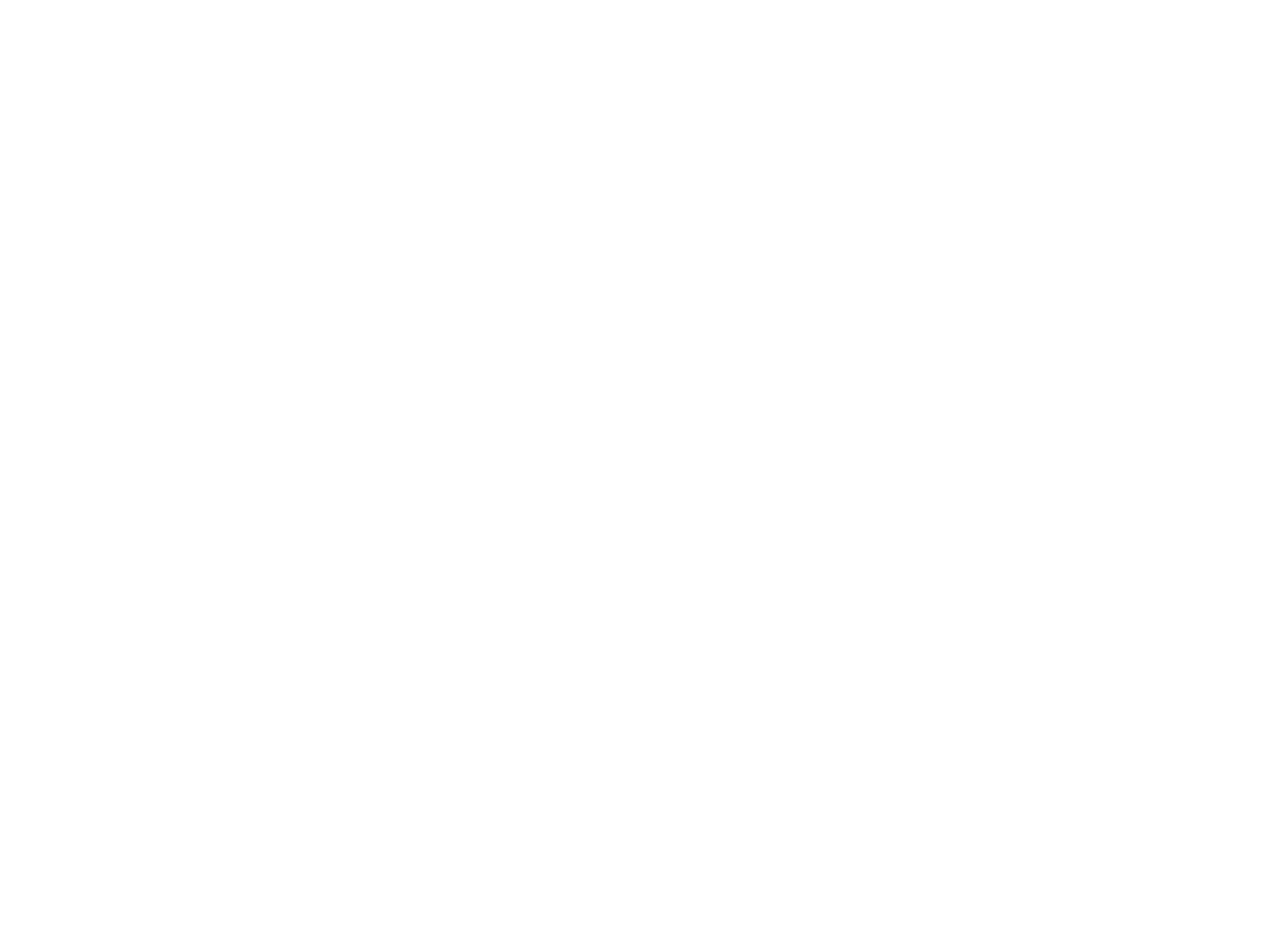
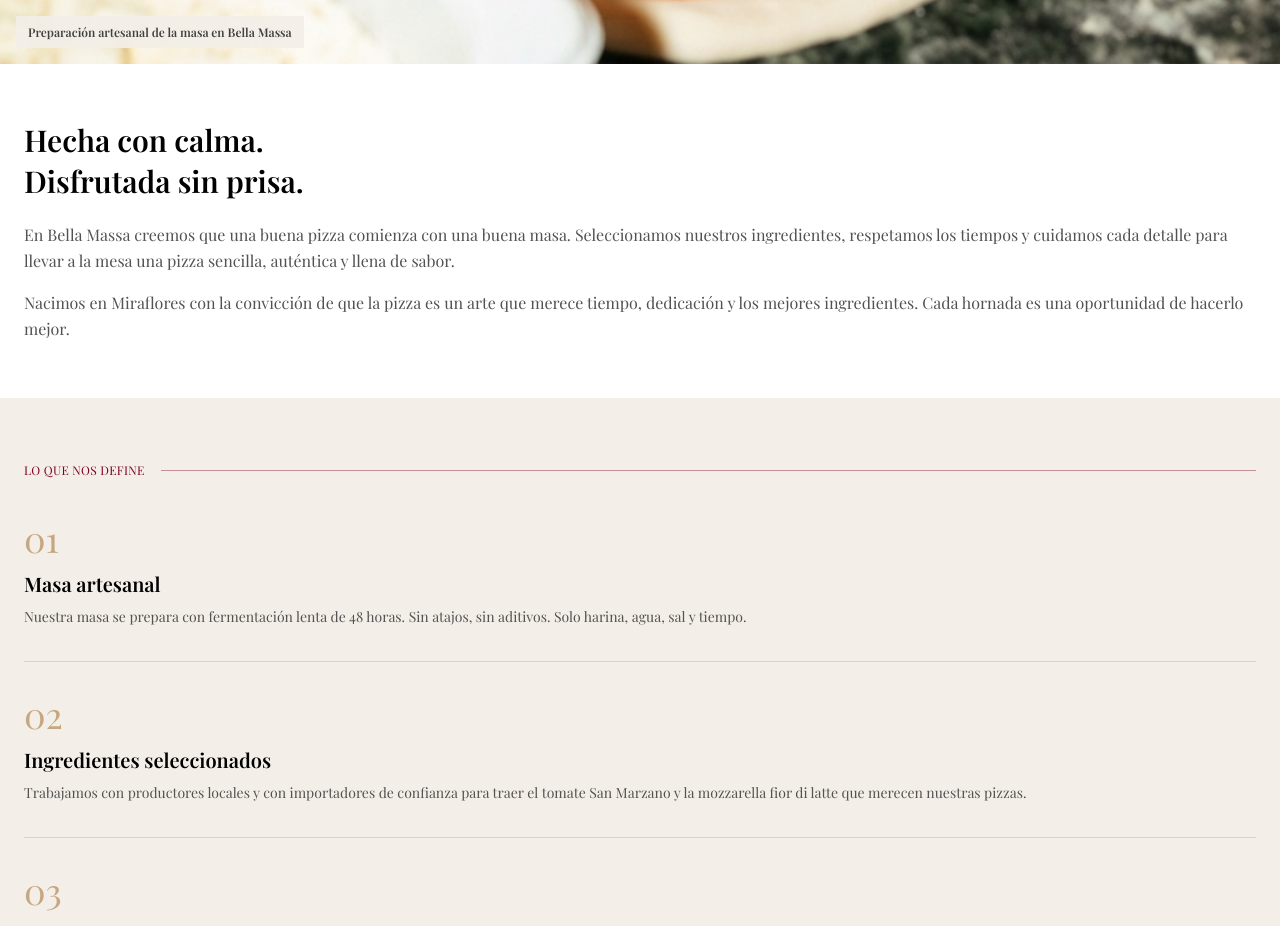
Before and after one commit to VILLARID/Bella-Pasta, a React app in the folder frontend/: page /nosotros in a window 1280 px wide. Before the commit this address had no page. Shown: the part 1860-2786 px from the top of the page. Before the commit the page ends 800 px from the top, so only its background shows below. Built offline with nearby package versions, Linux system fonts and the light colour scheme; the HTML template or start-up script is replaced by a standard one.

Commit message:
feat(nosotros): add about us page with values section

```diff
--- a/frontend/src/App.jsx
+++ b/frontend/src/App.jsx
@@ -3,6 +3,7 @@
 import Footer from './components/Footer'
 import Home from './components/Home'
 import Carta from './components/Carta'
+import Nosotros from './components/Nosotros'
 
 function Layout() {
     return (
@@ -21,6 +22,7 @@
                 <Route element={<Layout />}>
                     <Route index element={<Home />} />
                     <Route path="carta" element={<Carta />} />
+                    <Route path="nosotros" element={<Nosotros />} />
                 </Route>
             </Routes>
         </BrowserRouter>
--- a/frontend/src/components/Footer.jsx
+++ b/frontend/src/components/Footer.jsx
@@ -1,4 +1,5 @@
 import { ArrowRight } from 'lucide-react'
+import { Link } from 'react-router-dom'
 
 function InstagramIcon({ className }) {
     return (
@@ -80,9 +81,9 @@
                             Navegación
                         </p>
                         <div className="mt-3 flex flex-col gap-2">
-                            <a href="#inicio" className="text-neutral-400">Inicio</a>
-                            <a href="#carta" className="text-neutral-400">Carta</a>
-                            <a href="#nosotros" className="text-neutral-400">Nosotros</a>
+                            <Link to="/" className="text-neutral-400">Inicio</Link>
+                            <Link to="/carta" className="text-neutral-400">Carta</Link>
+                            <Link to="/nosotros" className="text-neutral-400">Nosotros</Link>
                             <a href="#contacto" className="text-neutral-400">Contacto</a>
                         </div>
                     </div>
--- a/frontend/src/components/Home.jsx
+++ b/frontend/src/components/Home.jsx
@@ -30,11 +30,11 @@
                                 className="flex-1 bg-[#800020] text-center text-white py-3">
                                 Ver nuestra carta
                             </Link>
-                            <a
-                                href="#nosotros"
+                            <Link
+                                to="/nosotros"
                                 className="flex-1 border border-neutral-400 text-center text-neutral-700 py-3">
                                 Conócenos
-                            </a>
+                            </Link>
                         </div>
                     </div>
                 </section>
--- a/frontend/src/components/Navbar.jsx
+++ b/frontend/src/components/Navbar.jsx
@@ -26,7 +26,7 @@
                 <div className="font-serif-display absolute left-0 right-0 top-full flex flex-col bg-white px-6 pb-6 shadow-md">
                     <Link to="/" onClick={closeMenu} className="py-3 text-xl">Inicio</Link>
                     <Link to="/carta" onClick={closeMenu} className="py-3 text-xl">Carta</Link>
-                    <a href="#nosotros" onClick={closeMenu} className="py-3 text-xl">Nosotros</a>
+                    <Link to="/nosotros" onClick={closeMenu} className="py-3 text-xl">Nosotros</Link>
                     <a href="#contacto" onClick={closeMenu} className="py-3 text-xl">Contacto</a>
                     <Link
                         to="/carta"
--- /dev/null
+++ b/frontend/src/components/Nosotros.jsx
@@ -0,0 +1,53 @@
+import aboutImage from '../assets/About/aboutImage.jpg'
+import Valores from './Valores'
+
+function Nosotros() {
+    return (
+        <section className="bg-white">
+            <div className="flex flex-col items-start px-6 py-16">
+                <p className="text-xs uppercase tracking-wide text-[#800020]">
+                    Quiénes somos
+                </p>
+                <h1 className="mt-3 text-4xl font-semibold leading-tight">
+                    Más que
+                    <br />
+                    una pizzería.
+                </h1>
+            </div>
+
+            <div className="relative">
+                <img
+                    src={aboutImage}
+                    alt="Preparación artesanal de la masa en Bella Massa"
+                    className="w-full object-cover"
+                />
+                <div className="absolute bottom-4 left-4 bg-[#f3efe8]/90 px-3 py-2 text-xs font-semibold text-neutral-700">
+                    Preparación artesanal de la masa en Bella Massa
+                </div>
+            </div>
+
+            <div className="px-6 py-14">
+                <h2 className="text-3xl font-semibold leading-snug">
+                    Hecha con calma.
+                    <br />
+                    Disfrutada sin prisa.
+                </h2>
+                <p className="mt-5 leading-relaxed text-neutral-600">
+                    En Bella Massa creemos que una buena pizza comienza con una buena masa.
+                    Seleccionamos nuestros ingredientes, respetamos los tiempos y cuidamos
+                    cada detalle para llevar a la mesa una pizza sencilla, auténtica y llena
+                    de sabor.
+                </p>
+                <p className="mt-4 leading-relaxed text-neutral-600">
+                    Nacimos en Miraflores con la convicción de que la pizza es un arte que
+                    merece tiempo, dedicación y los mejores ingredientes. Cada hornada es una
+                    oportunidad de hacerlo mejor.
+                </p>
+            </div>
+
+            <Valores />
+        </section>
+    )
+}
+
+export default Nosotros
--- /dev/null
+++ b/frontend/src/components/Valores.jsx
@@ -0,0 +1,48 @@
+const values = [
+    {
+        number: '01',
+        title: 'Masa artesanal',
+        text: 'Nuestra masa se prepara con fermentación lenta de 48 horas. Sin atajos, sin aditivos. Solo harina, agua, sal y tiempo.',
+    },
+    {
+        number: '02',
+        title: 'Ingredientes seleccionados',
+        text: 'Trabajamos con productores locales y con importadores de confianza para traer el tomate San Marzano y la mozzarella fior di latte que merecen nuestras pizzas.',
+    },
+    {
+        number: '03',
+        title: 'Hecho al momento',
+        text: 'Cada pizza se hornea por encargo, en nuestro horno a 450°C. Nunca precocinamos, nunca improvisamos. Solo atención plena a cada pedido.',
+    },
+]
+
+function Valores() {
+    return (
+        <section className="bg-[#f3efe8] px-6 py-16">
+            <div className="flex items-center gap-4">
+                <p className="shrink-0 text-xs uppercase tracking-wide text-[#800020]">
+                    Lo que nos define
+                </p>
+                <span className="h-px flex-1 bg-[#800020]/40" />
+            </div>
+
+            <div className="mt-10 flex flex-col">
+                {values.map((value, index) => (
+                    <article
+                        key={value.number}
+                        className="flex flex-col border-t border-neutral-300 py-8 first:border-t-0 first:pt-0">
+                        <p className="font-serif-display text-4xl text-[#C5A880]">
+                            {value.number}
+                        </p>
+                        <h3 className="mt-3 text-xl font-semibold">{value.title}</h3>
+                        <p className="mt-2 text-sm leading-relaxed text-neutral-600">
+                            {value.text}
+                        </p>
+                    </article>
+                ))}
+            </div>
+        </section>
+    )
+}
+
+export default Valores
```
